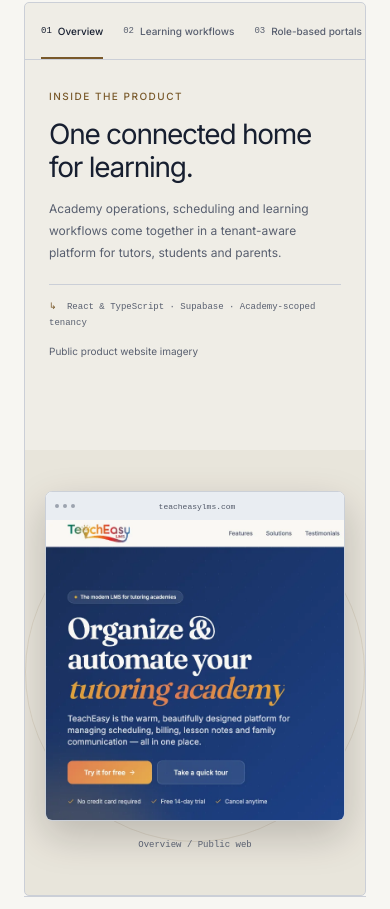
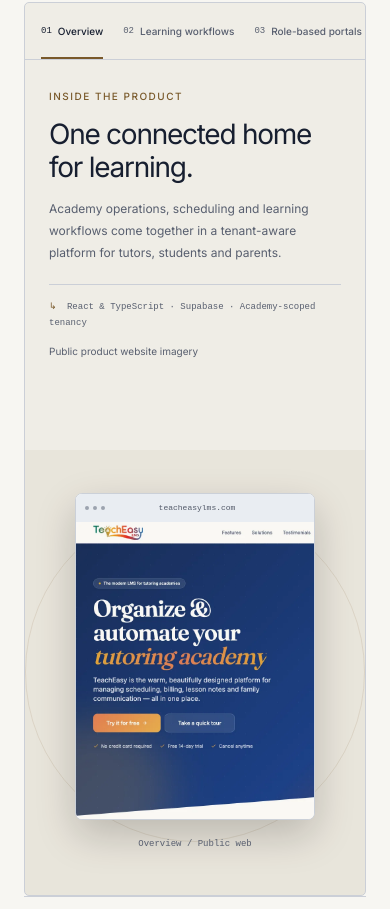
Before and after one commit to kenoyek/kenoye-portfolio, a React (Vite) app: page / in a window 390 px wide. Shown: the part 3252-4161 px from the top of the page. Built offline with nearby package versions, Linux system fonts and the light colour scheme; the HTML template or start-up script is replaced by a standard one.

Commit message:
Prevent project screenshot cropping and preserve image proportions

```diff
--- a/src/components/projects/ProjectFeatureTabs.tsx
+++ b/src/components/projects/ProjectFeatureTabs.tsx
@@ -1,4 +1,4 @@
-import { useState } from "react";
+import { useState, type CSSProperties } from "react";
 import { Tabs, TabsContent, TabsList, TabsTrigger } from "@/components/ui/tabs";
 import { projectExperiences } from "@/content/projectExperiences";
 
@@ -48,7 +48,15 @@ export const ProjectFeatureTabs = ({
             {slug === "teacheasy" && <small>Public product website imagery</small>}
           </div>
           <figure className={`product-stage ${view.format}`}>
-            <div className="device-frame">
+            <a
+              className="device-frame"
+              href={view.src}
+              target="_blank"
+              rel="noopener noreferrer"
+              aria-label={`View ${slug} ${view.label.toLowerCase()} screenshot at full size (opens in a new tab)`}
+              title="View full-size screenshot"
+              style={{ "--screenshot-aspect": view.width / view.height } as CSSProperties}
+            >
               <div className="device-chrome" aria-hidden="true">
                 <i />
                 <i />
@@ -60,10 +68,10 @@ export const ProjectFeatureTabs = ({
                 alt={view.alt}
                 loading="lazy"
                 decoding="async"
-                width={view.format === "phone" ? 591 : 720}
-                height={view.format === "phone" ? 1280 : 900}
+                width={view.width}
+                height={view.height}
               />
-            </div>
+            </a>
             <figcaption>
               {view.label}{" "}
               <span>
--- a/src/content/projectExperiences.ts
+++ b/src/content/projectExperiences.ts
@@ -7,6 +7,8 @@ export type ProductView = {
   src: string;
   alt: string;
   format: "phone" | "browser";
+  width: number;
+  height: number;
 };
 
 export const projectExperiences: Record<string, ProductView[]> = {
@@ -19,6 +21,8 @@ export const projectExperiences: Record<string, ProductView[]> = {
         "A cycle-aware home experience brings daily context, logging and wellness support into one calm interface.",
       engineering: "Shared React application · Capacitor for iOS & Android",
       src: "/images/projects/asele/asele-native-cycle-home.webp",
+      width: 591,
+      height: 1280,
       alt: "Asele native app showing cycle phase, next period and logging actions",
       format: "phone",
     },
@@ -30,6 +34,8 @@ export const projectExperiences: Record<string, ProductView[]> = {
         "Cycle insights help users explore their own patterns, with clear boundaries between wellness support and medical diagnosis.",
       engineering: "Supabase authentication · PostgreSQL row-level security",
       src: "/images/projects/asele/asele-native-cycle-insights.webp",
+      width: 591,
+      height: 1280,
       alt: "Asele native cycle insights screen",
       format: "phone",
     },
@@ -41,6 +47,8 @@ export const projectExperiences: Record<string, ProductView[]> = {
         "A private journaling experience sits alongside cycle tracking and daily wellness check-ins.",
       engineering: "Authenticated data access · Privacy-conscious workflows",
       src: "/images/projects/asele/asele-native-journal.webp",
+      width: 591,
+      height: 1280,
       alt: "Asele native journal interface",
       format: "phone",
     },
@@ -54,6 +62,8 @@ export const projectExperiences: Record<string, ProductView[]> = {
         "Academy operations, scheduling and learning workflows come together in a tenant-aware platform for tutors, students and parents.",
       engineering: "React & TypeScript · Supabase · Academy-scoped tenancy",
       src: "/images/projects/teacheasy/teacheasy-public-home-desktop.webp",
+      width: 720,
+      height: 900,
       alt: "TeachEasy public website introducing its academy management platform",
       format: "browser",
     },
@@ -65,6 +75,8 @@ export const projectExperiences: Record<string, ProductView[]> = {
         "Recurring lessons, Jitsi classrooms and collaborative workspaces support the everyday rhythm of an academy.",
       engineering: "Jitsi Meet · Yjs · Supabase Realtime",
       src: "/images/projects/teacheasy/teacheasy-public-feature-overview.webp",
+      width: 720,
+      height: 900,
       alt: "TeachEasy public feature overview describing its learning platform capabilities",
       format: "browser",
     },
@@ -76,6 +88,8 @@ export const projectExperiences: Record<string, ProductView[]> = {
         "Admin, tutor, student and parent experiences are structured around explicit permissions and academy data boundaries.",
       engineering: "PostgreSQL RLS · Role modelling · Tenant-scoped routing",
       src: "/images/projects/teacheasy/teacheasy-public-role-overview.webp",
+      width: 1440,
+      height: 900,
       alt: "TeachEasy public role overview explaining platform portals, not a private dashboard",
       format: "browser",
     },
@@ -89,6 +103,8 @@ export const projectExperiences: Record<string, ProductView[]> = {
         "A CMS-driven community experience brought to mobile, with a shared content source across web, iOS and Android.",
       engineering: "React · Next.js · Capacitor · Shared APIs",
       src: "/images/projects/reframe/reframe-native-feed.webp",
+      width: 540,
+      height: 1170,
       alt: "Reframe native community feed with posts, comments and bottom navigation",
       format: "phone",
     },
@@ -100,6 +116,8 @@ export const projectExperiences: Record<string, ProductView[]> = {
         "Editorial updates flow from the CMS into the product without requiring a new native release for each content change.",
       engineering: "CMS synchronisation · Deep linking · Native lifecycle",
       src: "/images/projects/reframe/reframe-public-discovery.webp",
+      width: 1440,
+      height: 900,
       alt: "Reframe public discovery website",
       format: "browser",
     },
--- a/src/index.css
+++ b/src/index.css
@@ -1179,6 +1179,7 @@
   margin-top: 12px;
 }
 .product-stage {
+  --screenshot-max-height: 330px;
   margin: 0;
   padding: 32px;
   height: 480px;
@@ -1199,6 +1200,9 @@
   border-radius: 50%;
 }
 .device-frame {
+  display: block;
+  flex-shrink: 0;
+  cursor: zoom-in;
   position: relative;
   background: #fff;
   box-shadow: 0 15px 40px #0003;
@@ -1207,7 +1211,7 @@
 .phone .device-frame {
   width: 178px;
   flex-shrink: 0;
-  height: 386px;
+  height: auto;
   border: 5px solid #262a32;
   border-radius: 24px;
 }
@@ -1216,20 +1220,20 @@
 }
 .device-frame img {
   width: 100%;
-  height: 100%;
+  height: auto;
   display: block;
-  object-fit: cover;
+  object-fit: contain;
   object-position: top;
 }
 .browser .device-frame {
-  width: min(100%, 430px);
-  height: 330px;
+  width: min(100%, 430px, calc(var(--screenshot-max-height) * var(--screenshot-aspect)));
+  height: auto;
   border-radius: 7px;
   border: 1px solid #cbd0d8;
 }
 .browser .device-frame img {
-  height: calc(100% - 28px);
-  object-fit: cover;
+  height: auto;
+  object-fit: contain;
 }
 .device-chrome {
   display: flex;
@@ -1795,15 +1799,13 @@
     padding-top: 14px;
   }
   .product-stage {
+    --screenshot-max-height: 300px;
     height: 445px;
     padding: 28px 20px;
   }
   .phone .device-frame {
-    height: 355px;
+    height: auto;
     width: 164px;
-  }
-  .browser .device-frame {
-    height: 330px;
   }
   .showcase-teacheasy .product-stage {
     order: 0;
```
